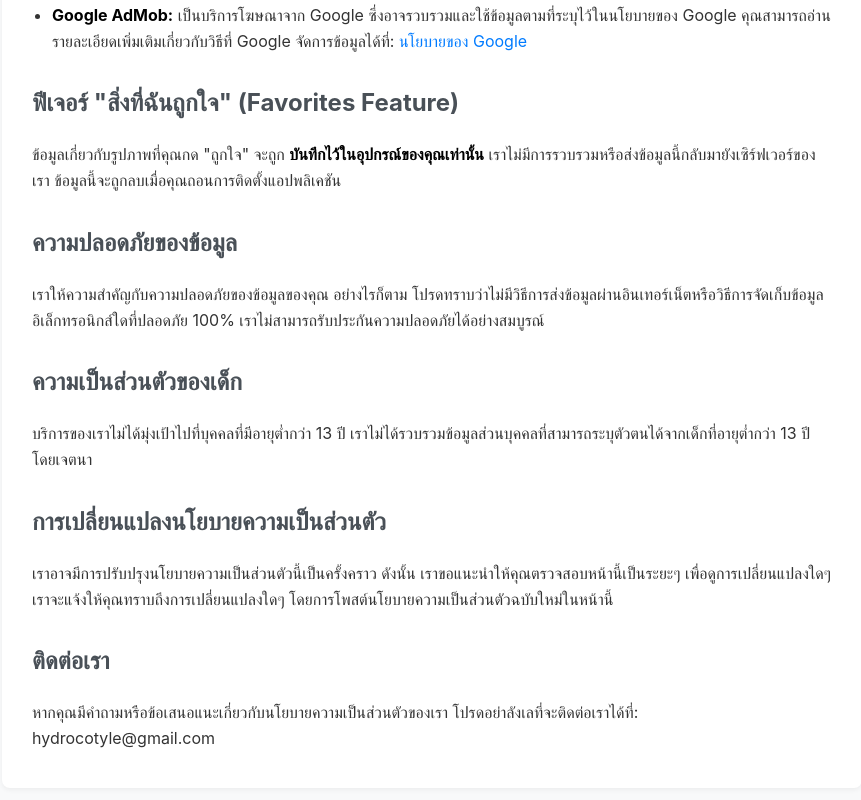
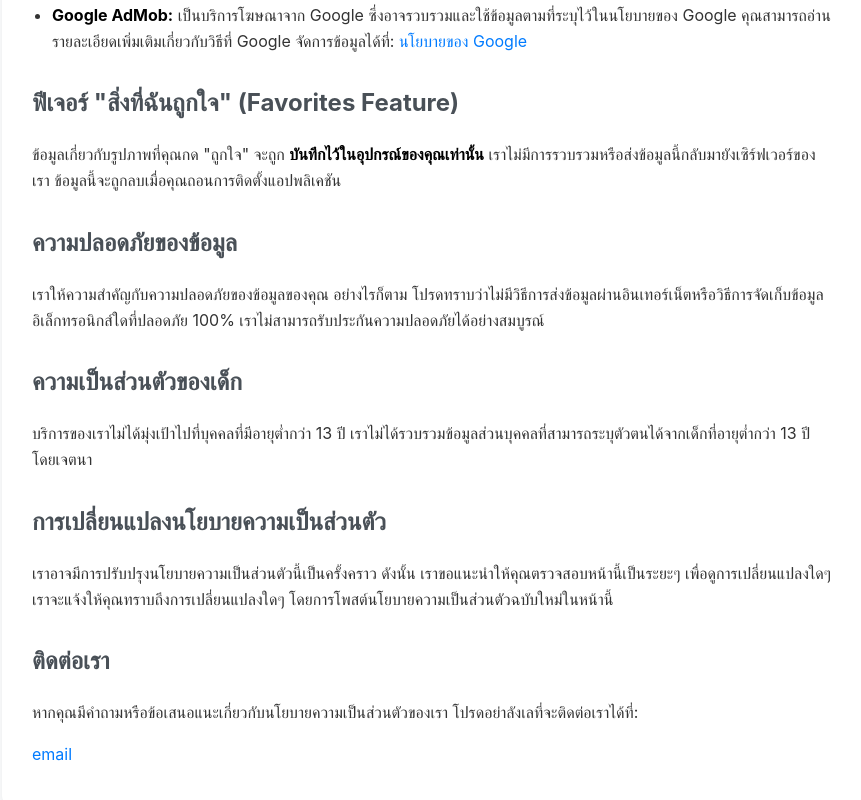
Before and after one commit to hydroarmmy/hydroarmmy.github.io, a plain HTML site: page prrivacy_policy.html in a window 1280 px wide. Shown: the part 1125-1925 px from the top of the page, without its empty margins (208-1069 px from the left). Drawn offline with Linux system fonts and the light colour scheme.

Commit message:
Update prrivacy_policy.html

```diff
--- a/prrivacy_policy.html
+++ b/prrivacy_policy.html
@@ -103,7 +103,7 @@
 
         <h2>ติดต่อเรา</h2>
         <p>หากคุณมีคำถามหรือข้อเสนอแนะเกี่ยวกับนโยบายความเป็นส่วนตัวของเรา โปรดอย่าลังเลที่จะติดต่อเราได้ที่:<br>
-        hydrocotyle@gmail.com</p>
+        <p><a href="mailto:hydrocotyle@gmail.com">email</a></p>
 
     </div>
 
```
